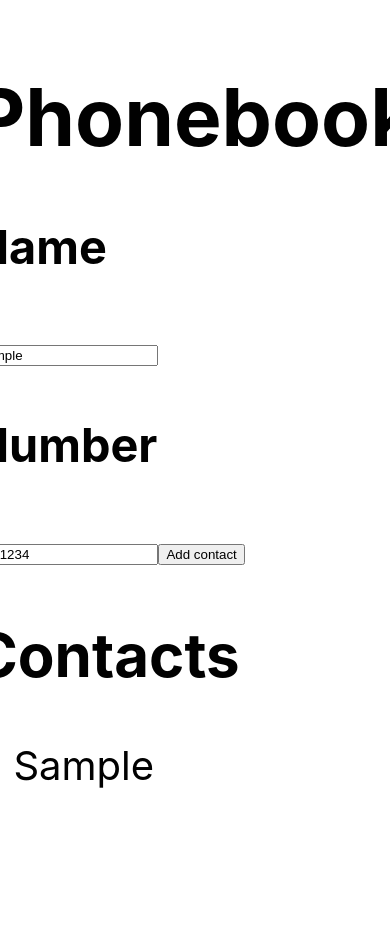
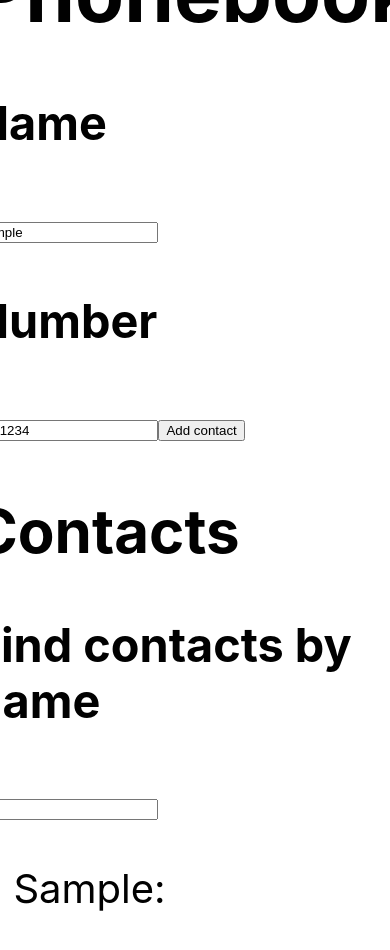
Before and after one commit to OlehKozubJS/goit-react-hw-02-phonebook, a React (Create React App) app: page / in a window 390 px wide. Both pictures are taken after typing "Sample", "5551234" into the empty fields and a click on the button "Add contact". Shown: the top 950 px of the page. Before the commit the page ends 844 px from the top, so only its background shows below. Built offline with nearby package versions, Linux system fonts and the light colour scheme.

Commit message:
Update Phonebook.jsx

```diff
--- a/src/components/Phonebook.jsx
+++ b/src/components/Phonebook.jsx
@@ -1,13 +1,6 @@
 import { Component } from "react";
 //import propTypes from "prop-types";
 import { nanoid } from 'nanoid/async';
-
-const INITIAL_STATE = {
-    login: "",
-    email: "",
-    password: "",
-    number: ""
-};
 
 export class Phonebook extends Component {
     state = {
@@ -20,23 +13,25 @@ export class Phonebook extends Component {
     addNewContact = async evt => {
         evt.preventDefault();
 
-        try {
-            const idD = await nanoid();
-            const nameD = document.querySelector(".contactInput").value;
-            let contactsData = this.state.contacts;
-            contactsData.push({id: idD, name: nameD});
-            this.setState({contacts: contactsData});
-            console.log(this.state.contacts);
-        }
-        catch {
-            console.log("Error!");
-        }
+
+        const idD = nanoid();
+        const nameD = document.querySelector(".contactInput").value;
+        let contactsData = this.state.contacts;
+        contactsData.push({id: idD, name: nameD});
+        this.setState({contacts: contactsData});
+        console.log(this.state.contacts);
+
+
 
         this.reset();
     }
 
     reset = () => {
-        this.setState({ ...INITIAL_STATE });
+        this.setState({ filter: "", name: "", number: "" });
+    };
+
+    findContactsByName = () => {
+
     };
 
     render() {
@@ -70,8 +65,10 @@ export class Phonebook extends Component {
                 </form>
                 <div>
                     <h2>Contacts</h2>
+                    <h3>Find contacts by name</h3>
+                    <input type="text" onChange={this.findContactsByName} />
                     <ul>
-                        {this.state.contacts.map(contact => <li key={contact.id}>{contact.name}</li>)}
+                        {this.state.contacts.map(contact => <li key={contact.id}>{contact.name}: </li>)}
                     </ul>
                 </div>
             </div>
```
